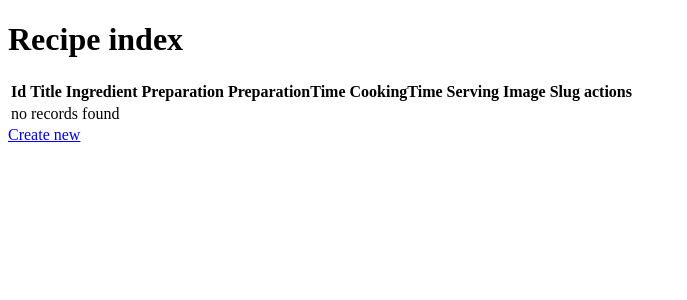
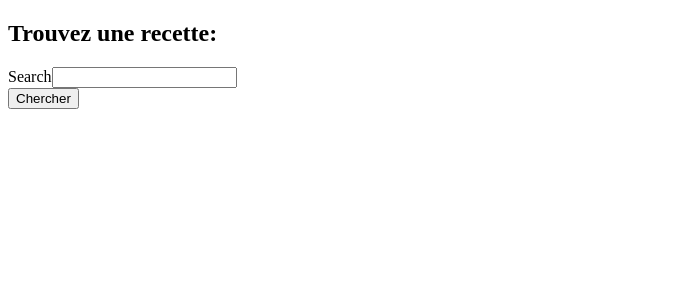
Before and after one commit to K2Grey/bon-appetit, a Symfony app: template templates/recipe/index.html.twig in a window 1280 px wide. Shown: the top 300 px of the page, without its empty margins (0-687 px from the left). Run offline with Twig, Linux system fonts and the light colour scheme; the template is opened without the code that fills it, so the values that code supplies are empty; form fields are guessed from the names that the template uses; some libraries are stand-ins or nearby versions.

Commit message:
search engine added

```diff
--- a/templates/recipe/index.html.twig
+++ b/templates/recipe/index.html.twig
@@ -3,47 +3,25 @@
 {% block title %}Recipe index{% endblock %}
 
 {% block body %}
-    <h1>Recipe index</h1>
-
-    <table class="table">
-        <thead>
-            <tr>
-                <th>Id</th>
-                <th>Title</th>
-                <th>Ingredient</th>
-                <th>Preparation</th>
-                <th>PreparationTime</th>
-                <th>CookingTime</th>
-                <th>Serving</th>
-                <th>Image</th>
-                <th>Slug</th>
-                <th>actions</th>
-            </tr>
-        </thead>
-        <tbody>
-        {% for recipe in recipes %}
-            <tr>
-                <td>{{ recipe.id }}</td>
-                <td>{{ recipe.title }}</td>
-                <td>{{ recipe.ingredient }}</td>
-                <td>{{ recipe.preparation }}</td>
-                <td>{{ recipe.preparationTime ? recipe.preparationTime|date('H:i:s') : '' }}</td>
-                <td>{{ recipe.cookingTime ? recipe.cookingTime|date('H:i:s') : '' }}</td>
-                <td>{{ recipe.serving }}</td>
-                <td>{{ recipe.image }}</td>
-                <td>{{ recipe.slug }}</td>
-                <td>
-                    <a href="{{ path('recipe_show', {'recipeSlug': recipe.slug}) }}">show</a>
-                    <a href="{{ path('recipe_edit', {'recipeSlug': recipe.slug}) }}">edit</a>
-                </td>
-            </tr>
-        {% else %}
-            <tr>
-                <td colspan="10">no records found</td>
-            </tr>
-        {% endfor %}
-        </tbody>
-    </table>
-
-    <a href="{{ path('recipe_new') }}">Create new</a>
+    <h2>Trouvez une recette:</h2>
+    {{ form_start(form, {'attr': {'class': 'form-inline my-2 my-lg-0'}}) }}
+    {{ form_row(form.search, {'attr': {'class': 'form-control mr-sm-2'}}) }}
+    <button class="btn btn-secondary my-2 my-sm-0">{{ button_label|default('Chercher') }}</button>
+    {{ form_end(form) }}
+    <div class="container-fluid">
+        <div class="row">
+            {% for recipe in recipes %}
+                <div class="col-12 col-sm-6 col-md-6 col-lg-4 col-xl-3 mt-4">
+                    <a href="{{ path('recipe_show', {'recipeSlug': recipe.slug}) }}">
+                        <div class="card text-center">
+                            <img src="{{ asset('uploads/' ~ recipe.image) }}" class="card-img-top" alt="{{ recipe.image }}">
+                            <div class="card-body">
+                                <h5 class="card-title">{{ recipe.title }}</h5>
+                            </div>
+                        </div>
+                    </a>
+                </div>
+            {% endfor %}
+        </div>
+    </div>
 {% endblock %}
```
Also changed, not shown: src/Controller/RecipeController.php (+15 -3 lines), src/Form/SearchRecipeType.php (added, +27 -0 lines), src/Repository/RecipeRepository.php (+11 -0 lines), templates/_navbar.html.twig (+6 -5 lines).
